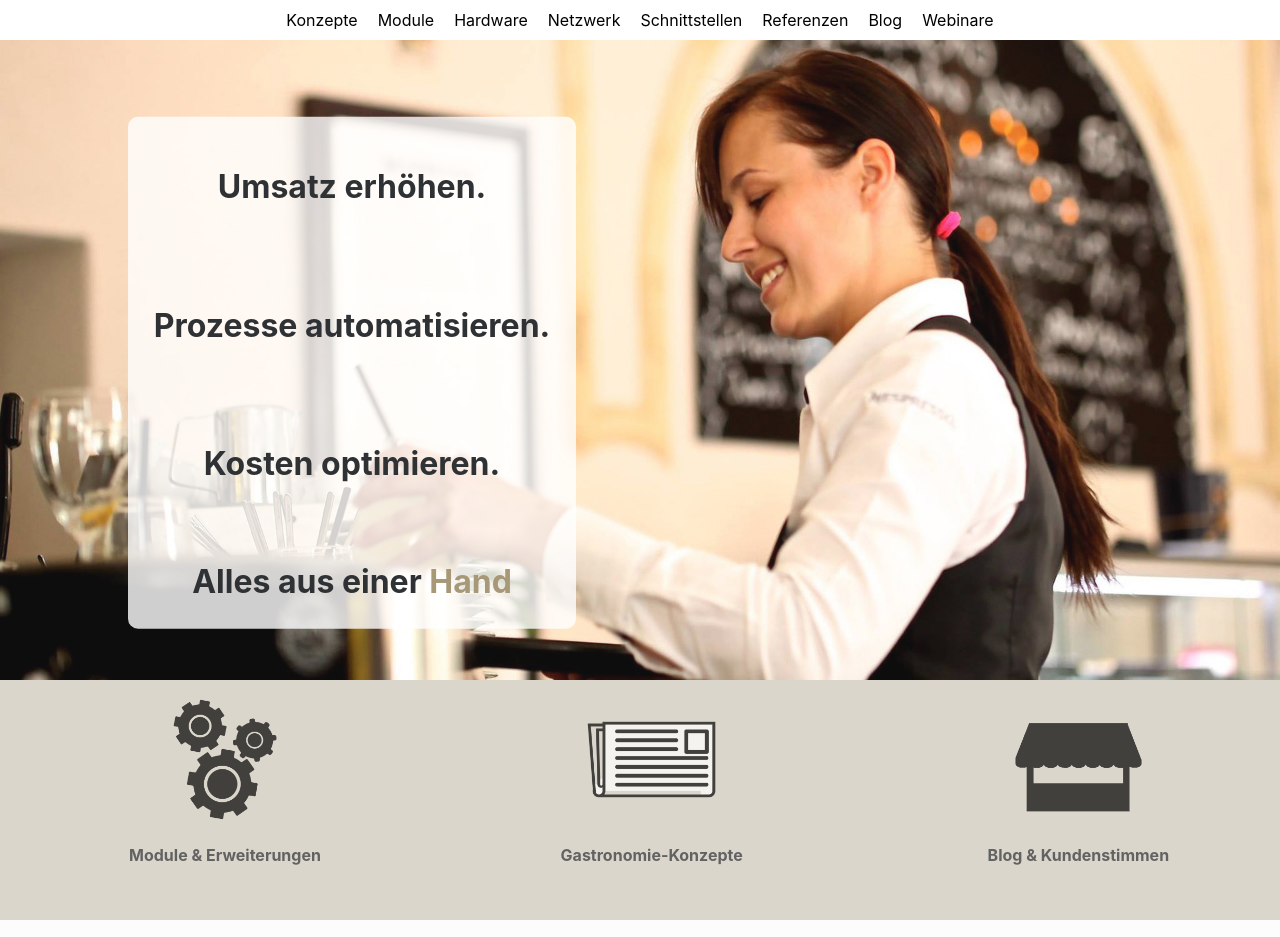
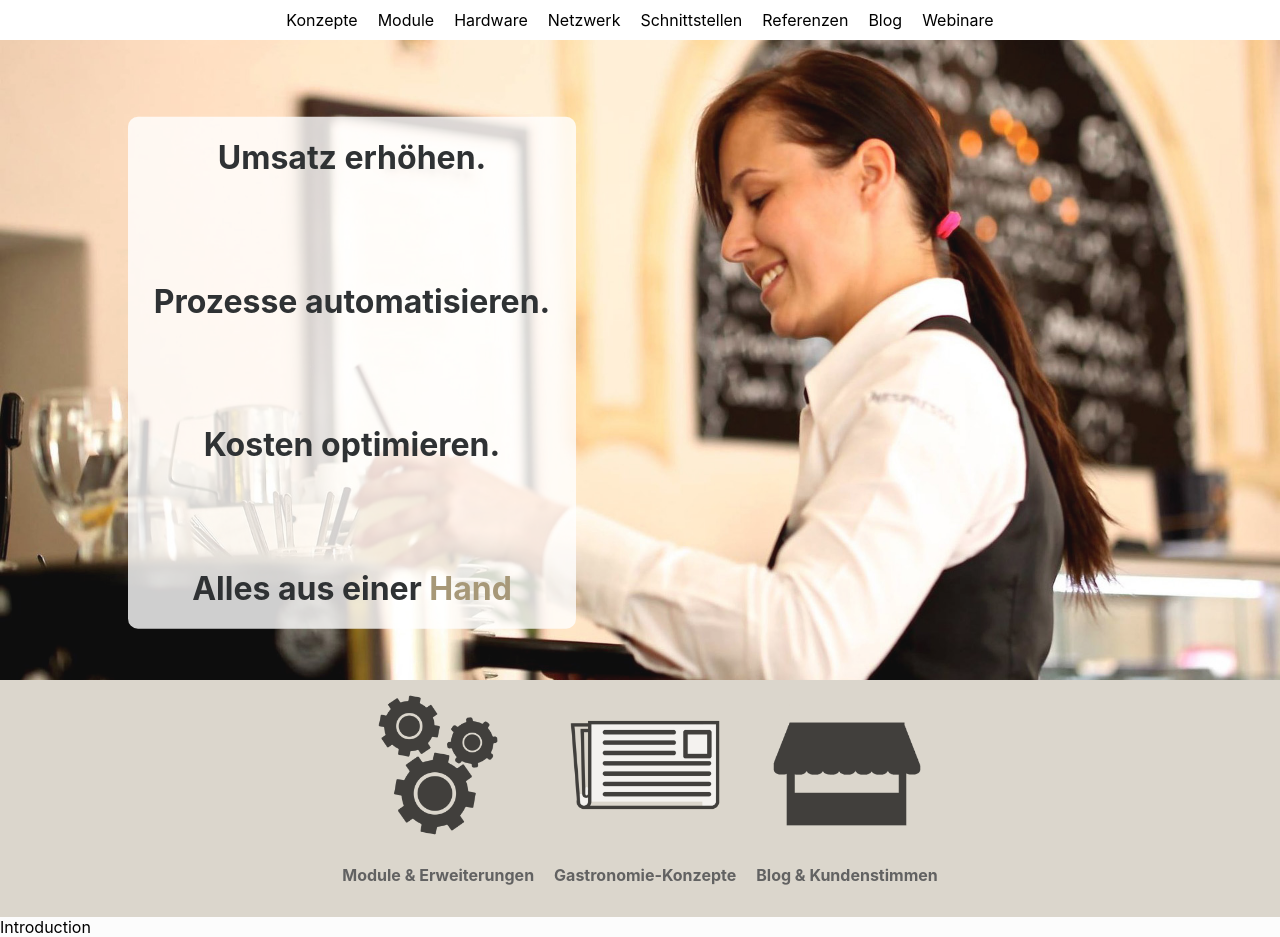
Before and after one commit to VictoriaStudios/gastronauti, a Next.js app: page / in a window 1280 px wide. Built offline with nearby package versions, Linux system fonts and the light colour scheme.

Commit message:
Made icon style more flexible, added an introduction section

```diff
--- a/components/Card.js
+++ b/components/Card.js
@@ -5,13 +5,16 @@ import styles from '../styles/Card.module.css'
 export const Card = (props) => {
     return (
         <section>
+            {console.log (props.width)}
         <div className={styles.cardWrapper} style={{ width: props.width }}>
             <div className={styles.cardBody}>
                 <div className={styles.cardImage}>
                     {props.src ? <Image
                         src={props.src}
-                        layout='fill'
-                        objectFit='contain'
+                        // layout='fill'
+                        // objectFit='contain'
+                        height={props.width}
+                        width={props.width}
                     /> : ''}
                 </div>
                 <div className={styles.cardText}>
--- a/components/Hero.js
+++ b/components/Hero.js
@@ -24,7 +24,7 @@ const Hero = (props) => {
         <h1 className={styles.heroTitle}>Umsatz erhöhen.</h1>
         <h1 className={styles.heroTitle}>Prozesse automatisieren.</h1>
         <h1 className={styles.heroTitle}>Kosten optimieren.</h1>
-        <div className={styles.heroTitle}>
+        <div className={styles.heroTitle} style={{marginBlockStart:"1.33em", marginBlockEnd:"1.33em"}}>
           <h1 style={{ display: "inline" }}>Alles aus einer </h1>
           <h1 onClick={() => handleScroll(props.scrollRef)} className={styles.heroHighlight} style={{ display: "inline" }}>Hand</h1>
         </div>
--- /dev/null
+++ b/components/Introduction.js
@@ -0,0 +1,9 @@
+import React from 'react'
+
+const Introduction = () => {
+  return (
+    <div>Introduction</div>
+  )
+}
+
+export default Introduction
--- a/components/More.js
+++ b/components/More.js
@@ -2,7 +2,7 @@ import styles from '../styles/More.module.css'
 import { Card } from './Card'
 
 const More = (props) => {
-  const width="450px"
+  const width="150"
 
 
   return (
--- a/pages/index.js
+++ b/pages/index.js
@@ -4,9 +4,10 @@ import Hero from '../components/Hero'
 import More from '../components/More'
 import styles from '../styles/Home.module.css'
 import { useRef } from 'react'
+import Introduction from '../components/Introduction'
 
 export default function Home() {
-  const moreRef = useRef()
+  const introRef = useRef()
 
   return (
     <div>
@@ -17,9 +18,10 @@ export default function Home() {
       </Head>
       <Layout>
         <main>
-          <Hero scrollRef={moreRef} />
-          <div ref={moreRef}>
+          <Hero scrollRef={introRef} />
             <More />
+          <div ref={introRef}>
+            <Introduction/>
           </div>
         </main>
       </Layout>
--- a/styles/Card.module.css
+++ b/styles/Card.module.css
@@ -1,13 +1,10 @@
 .cardWrapper{
     position: relative;
-    height:90%;
 }
 
 .cardBody{
     position: relative;
-    height:90%;
     margin: 10px;
-    padding: 5px;
 }
 
 .cardBody:hover{
@@ -16,7 +13,7 @@
 
 .cardImage{
     position: relative;
-    height:70%;
+    text-align: center;
     opacity: 0.7;
 }
 
--- a/styles/Hero.module.css
+++ b/styles/Hero.module.css
@@ -12,7 +12,8 @@
 
 .heroCard{
     position: relative;
-    justify-content: center;
+    flex-direction: column;
+    justify-content: space-between;
     align-items: center;
     z-index: 10;
     left:10%;
--- a/styles/More.module.css
+++ b/styles/More.module.css
@@ -3,6 +3,5 @@
     display: flex;
     justify-content: center;
     width:100vw;
-    height: 30vh;
     background-color: var(--color-secondary)
 }
```
